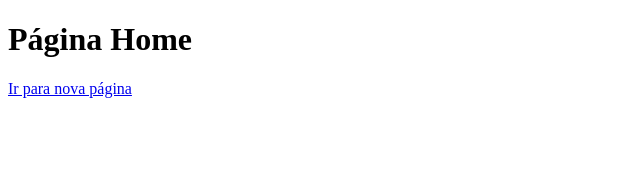
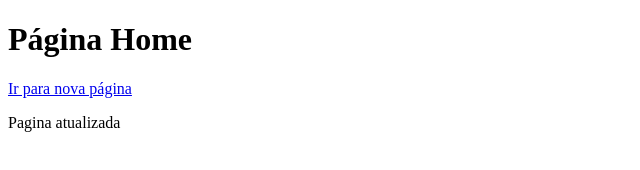
Before and after one commit to Nadia32/aulagithub, a plain HTML site: page index.html in a window 1280 px wide. Shown: the whole page, without its empty margins (0-640 px from the left). Drawn offline with Linux system fonts and the light colour scheme.

Commit message:
Atualização

```diff
--- a/index.html
+++ b/index.html
@@ -9,6 +9,6 @@
 <body>
     <h1>Página Home</h1>
     <a href="novaPagina.html">Ir para nova página</a>
-
+    <p>Pagina atualizada</p>
 </body>
 </html>
```
